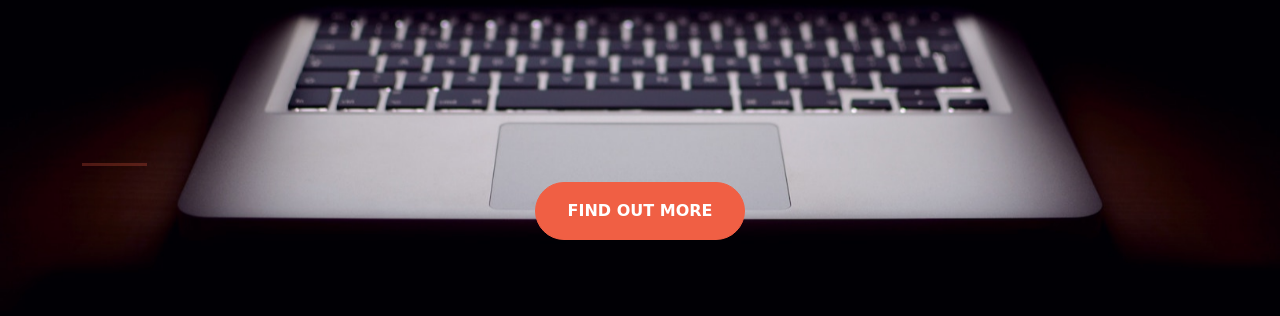
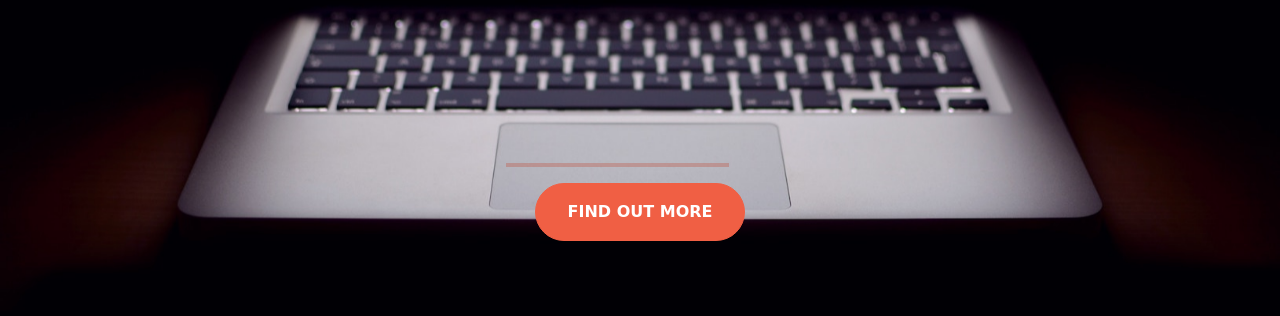
Before and after one commit to RostoRM/Landing_Page, a plain HTML site: page index.html in a window 1280 px wide. Shown: the part 348-664 px from the top of the page. Drawn offline with nearby package versions, Linux system fonts and the light colour scheme.

Commit message:
adding changes

```diff
--- a/style.css
+++ b/style.css
@@ -8,9 +8,10 @@ body {
 }
 
 hr {
-  max-width: 65px;
-  border-width: 3px;
-  border-color: #f05f44;
+  width: 20%;
+  border-width: 4px;
+  border-color: #c42e13;
+  margin-left: 26.5em;
 }
 
 h1 {
```
